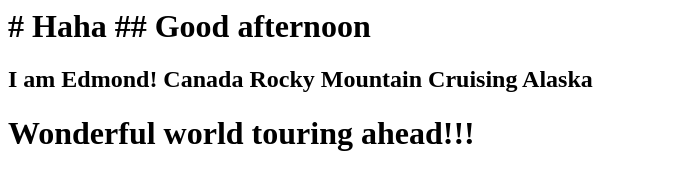
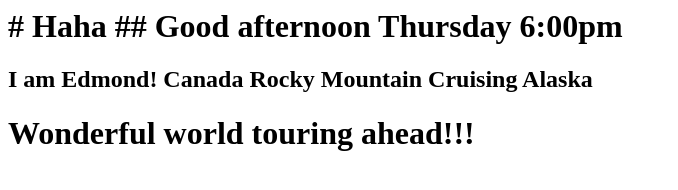
Before and after one commit to cheungm1/hello-world, a plain HTML site: page index.html in a window 1280 px wide. Shown: the whole page, without its empty margins (0-678 px from the left). Drawn offline with Linux system fonts and the light colour scheme.

Commit message:
update index.html

```diff
--- a/index.html
+++ b/index.html
@@ -2,7 +2,7 @@
   <title> Sample Website </title>
   <body>
 
-  <h1># Haha ## Good afternoon</h1>
+  <h1># Haha ## Good afternoon Thursday 6:00pm</h1>
   <h2>I am Edmond! Canada Rocky Mountain Cruising Alaska </h2>
   <h1> Wonderful world touring ahead!!!</h1>
 
```
